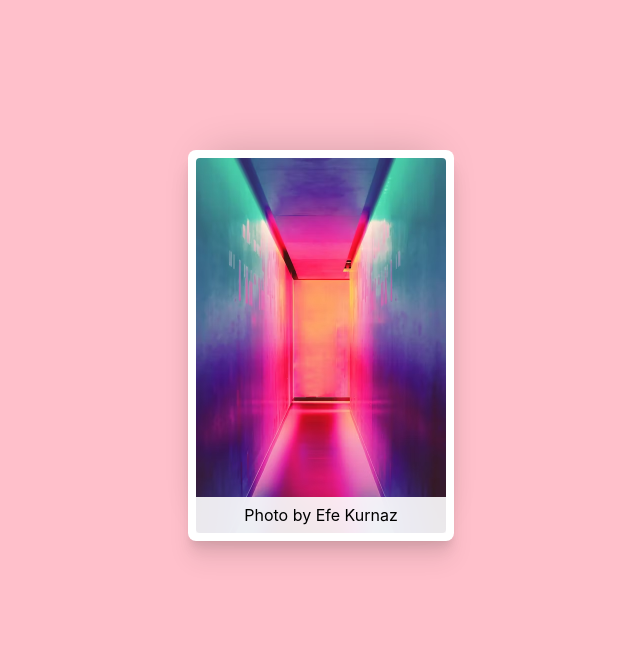
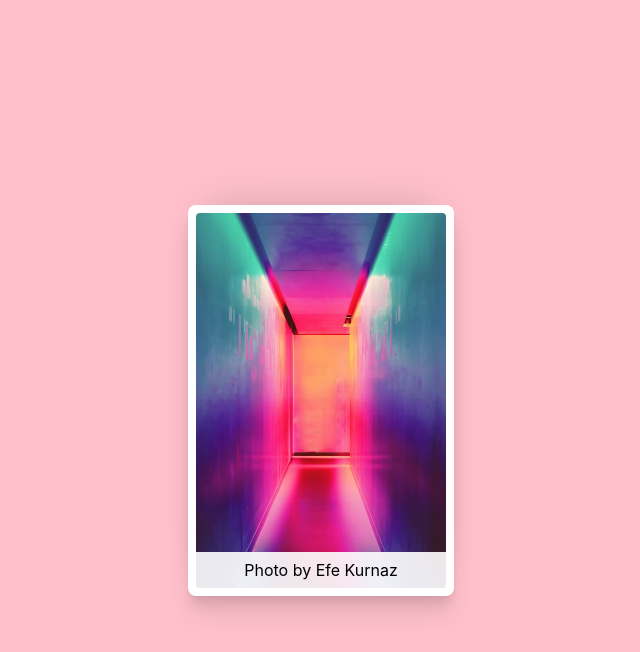
Before and after one commit to rahilansari261/cs-josh-module03, a React (Create React App) app: page / in a window 1280 px wide. Shown: the top 652 px of the page, without its empty margins (319-959 px from the left). Built offline with nearby package versions, Linux system fonts and the light colour scheme.

Commit message:
wall art is centered

```diff
--- a/src/WallArt.js
+++ b/src/WallArt.js
@@ -21,7 +21,12 @@ export function WallArt({ src, alt, caption, width }) {
 
 const Wrapper = styled.div`
   padding: 8px;
-  position: relative;
+  position: absolute;
+  top: 0;
+  right: 0;
+  bottom: 0;
+  left: 0;
+  height:375px;
   isolation: isolate;
   background: white;
   box-shadow: 0 2.7px 1.9px -2px rgba(0, 0, 0, 0.028),
@@ -31,7 +36,7 @@ const Wrapper = styled.div`
     0 -15px 40px -20px rgba(0, 0, 0, 0.2);
   border-radius: 8px;
   width: 250px;
-  margin : 150px auto;
+  margin: auto;
 `
 const Photo = styled.img`
   display: block;
```
